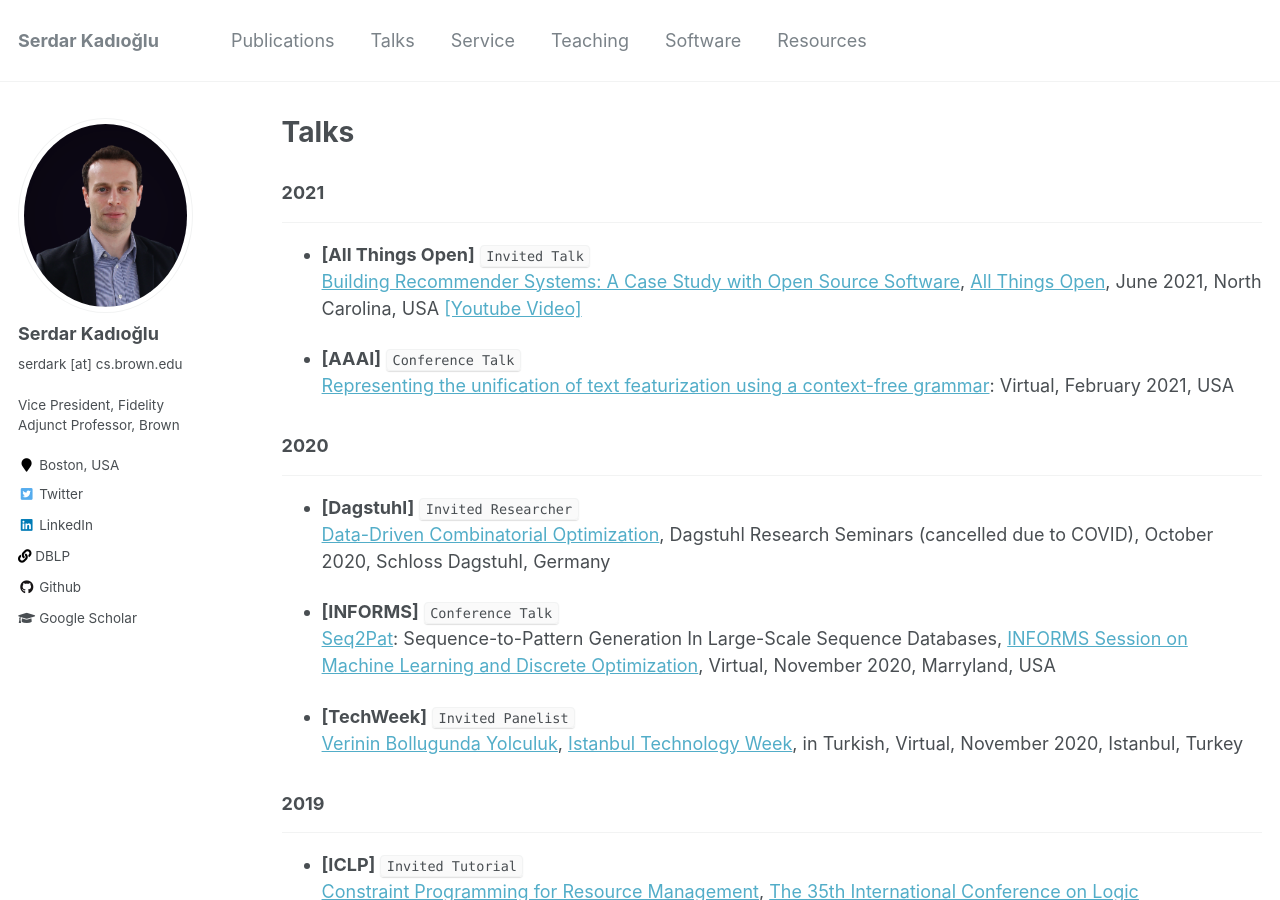
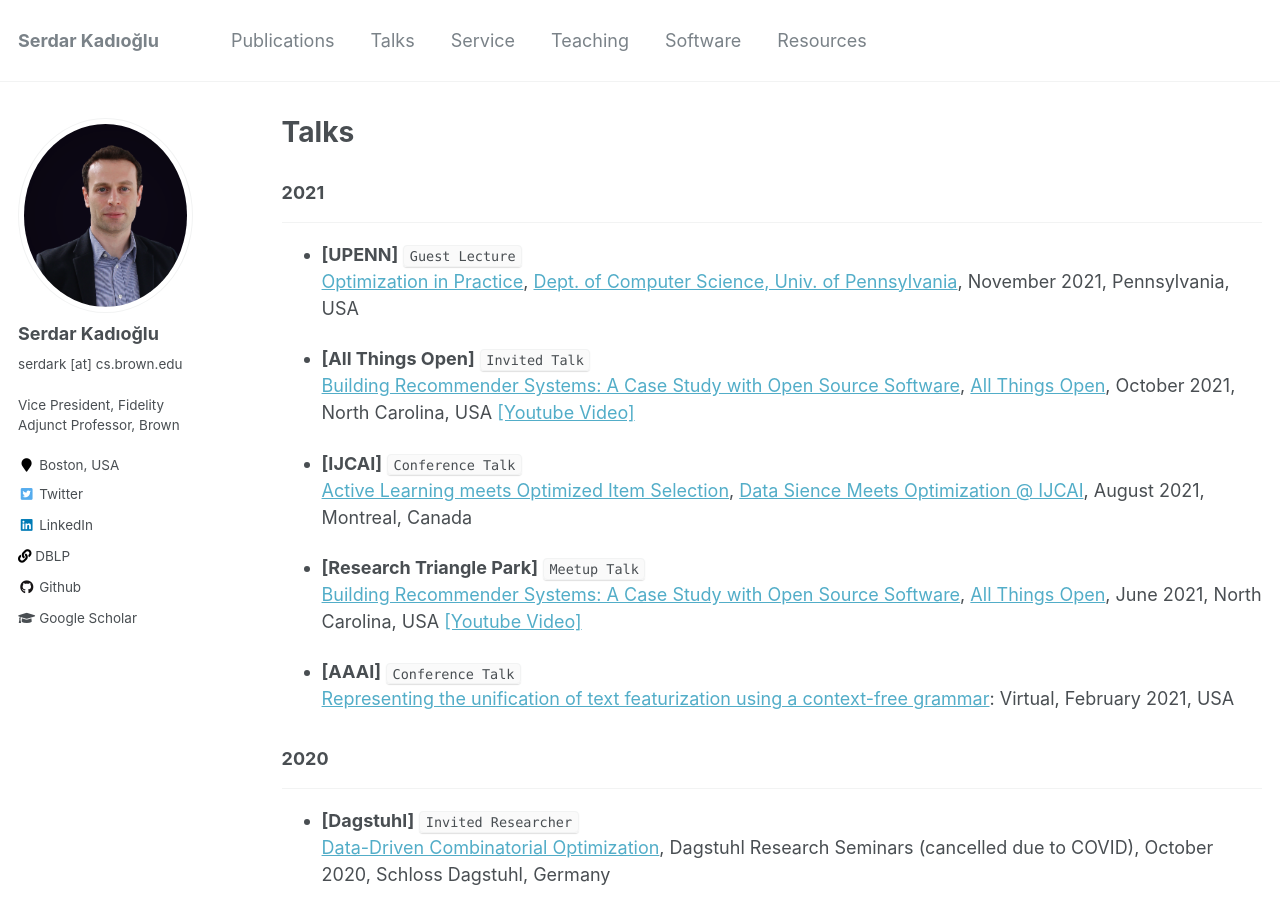
Before and after one commit to skadio/skadio.github.io, a Jekyll site: the page built from _pages/talks.md, in a window 1280 px wide and 900 px high. Built offline with Jekyll 4.4.1, drawn with Linux system fonts in a browser that asks for light colours.

Commit message:
Update talks.md

```diff
--- a/_pages/talks.md
+++ b/_pages/talks.md
@@ -9,9 +9,17 @@ author_profile: true
 
 ---
 
+* **[UPENN]** `Guest Lecture`\
+  [Optimization in Practice](https://events.seas.upenn.edu/event/cis-189-guest-lecture-optimization-in-practice/), [Dept. of Computer Science, Univ. of Pennsylvania](https://events.seas.upenn.edu/event/cis-189-guest-lecture-optimization-in-practice/), November 2021, Pennsylvania, USA
+
 * **[All Things Open]** `Invited Talk`\
+  [Building Recommender Systems: A Case Study with Open Source Software](https://2021.allthingsopen.org/sessions/building-recommender-systems-a-case-study-with-open-source-software/), [All Things Open](https://2021.allthingsopen.org/speakers/serdar-kadioglu/), October 2021, North Carolina, USA [[Youtube Video]](https://www.youtube.com/watch?v=54d_YUalvOA)
+
+ * **[IJCAI]** `Conference Talk`\
+  [Active Learning meets Optimized Item Selection](https://sites.google.com/view/ijcai2021dso), [Data Sience Meets Optimization @ IJCAI](https://ijcai-21.org/), August 2021, Montreal, Canada
+
+* **[Research Triangle Park]** `Meetup Talk`\
   [Building Recommender Systems: A Case Study with Open Source Software](https://www.meetup.com/All-Things-Open-RTP-Meetup/events/277669517), [All Things Open](https://www.allthingsopen.org/), June 2021, North Carolina, USA [[Youtube Video]](https://www.youtube.com/watch?v=fK4g9yF31Pk)
-
 
 * **[AAAI]** `Conference Talk`\
   [Representing the unification of text featurization using a context-free grammar](https://aaai.org/Conferences/AAAI-21/): Virtual, February 2021, USA
@@ -76,6 +84,5 @@ author_profile: true
   [Instance-Specific Algorithm Configuration](https://connect.informs.org/communities/community-home/digestviewer/viewthread?GroupId=469&MessageKey=db1ebdc0-61af-404b-a46e-8b92214fbb9e&CommunityKey=1d5653fa-85c8-46b3-8176-869b140e5e3c&tab=digestviewer&ReturnUrl=%2Funiversityofminnesota%2Fourdiscussiongroup), INFORMS Boston Chapter, April 2018, Boston, USA
 
 
-
 * **[GMA]** `Invited Talk`\
   A Day in the Life of a Data Scientist, Fidelity General Management Apprenticeship (GMA) Program, September 2018, North Carolina, USA
```
